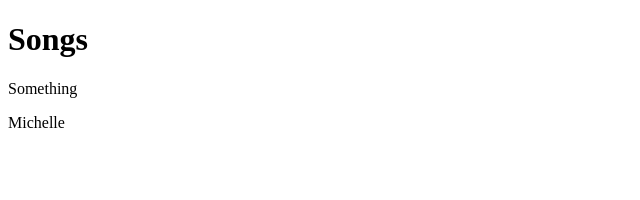
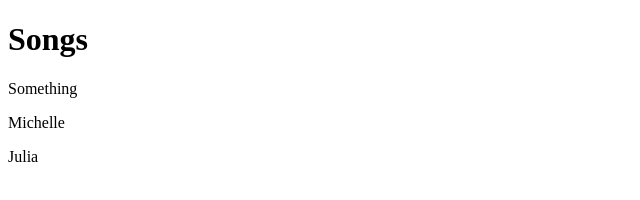
Before and after one commit to alazylion18/testRepo, a plain HTML site: page index.html in a window 1280 px wide. Shown: the full height of the page, 0-640 px from the left. Drawn offline with Linux system fonts and the light colour scheme.

Commit message:
Development update
The development goal is to find all songs with female names.

```diff
--- a/index.html
+++ b/index.html
@@ -5,6 +5,7 @@
 <h1>Songs</h1>
 <p>Something</p>
   <p>Michelle</p>
+  <p>Julia</p>
 
 </body>
 </html>
```
